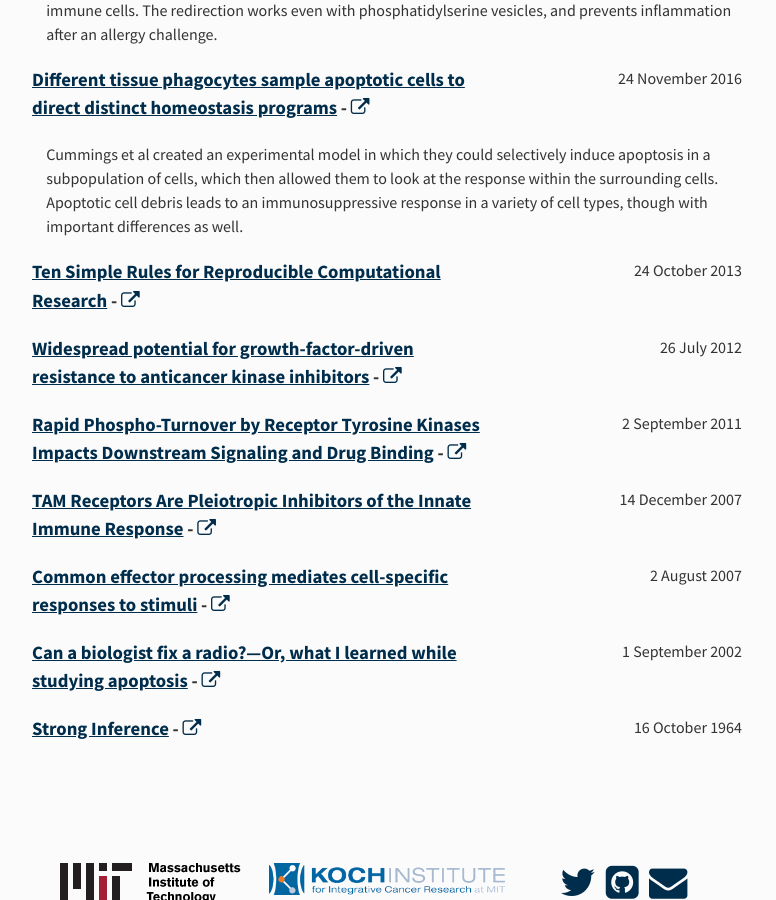
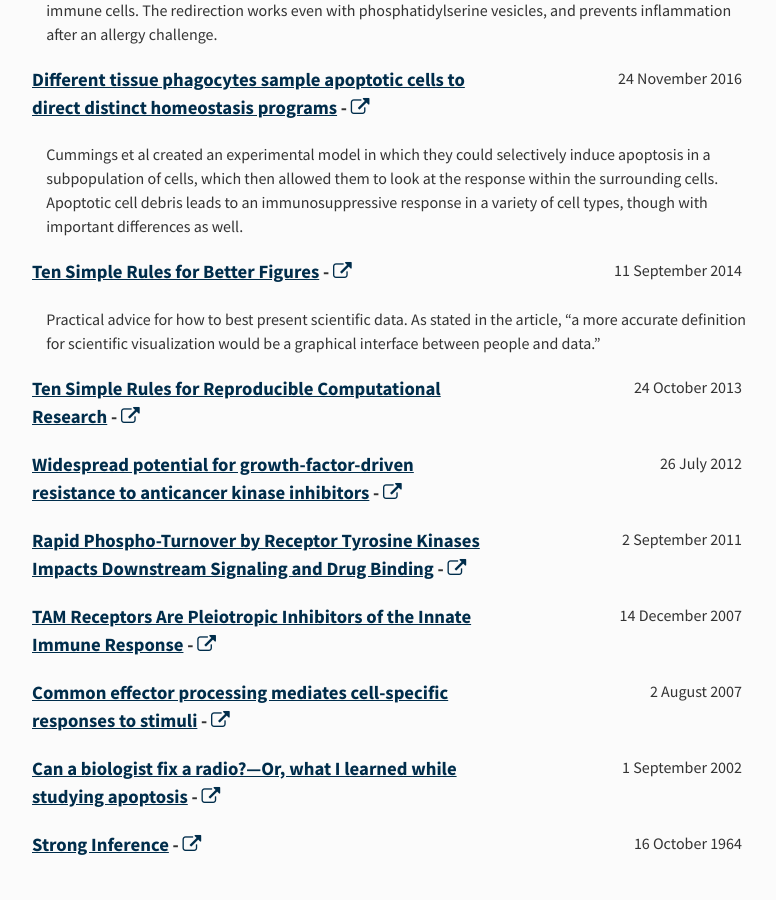
Before and after one commit to meyer-lab/asmlab.org, a Jekyll site: the page built from reading/index.html, in a window 1280 px wide and 900 px high, scrolled down 516 px. Shown: the whole window, without its empty margins (253-1029 px from the left). Built offline with Jekyll 4.4.1, drawn with Linux system fonts in a browser that asks for light colours; nearby versions of some CDN libraries; Markdown is read by kramdown in place of the engine named in the settings; comment, search, counter and statistics services are not loaded.

Commit message:
BCRF funding and 10 rules for better figures.

```diff
--- a/_layouts/default.html
+++ b/_layouts/default.html
@@ -25,7 +25,7 @@
           <a href="http://ki.mit.edu"><img src="{{site.baseurl}}/public/images/kochlogo.png"></a>
         </div>
         <div class="col span_4 center">
-          <a href="http://www.twitter.com/aarmey"><i class="fa fa-twitter fa-3x"></i></a>&nbsp;&nbsp;&nbsp;&nbsp;<a href="https://github.com/thanatosmin"><i class="fa fa-github-square fa-3x"></i></a>&nbsp;&nbsp;&nbsp;&nbsp;<a href="mailto:me@ameyer.me"><i class="fa fa-envelope fa-3x"></i></a>
+          <a href="https://github.com/meyer-lab"><i class="fa fa-github-square fa-3x"></i></a>&nbsp;&nbsp;&nbsp;&nbsp;<a href="mailto:me@ameyer.me"><i class="fa fa-envelope fa-3x"></i></a>
         </div>
 
 
--- /dev/null
+++ b/_posts/lit/2014-09-11-ten-rules-for-better-figures.markdown
@@ -0,0 +1,12 @@
+---
+layout: post
+title:  Ten Simple Rules for Better Figures
+date:   2014-09-11 00:00:01
+categories: literature
+external-url: http://dx.plos.org/10.1371/journal.pcbi.1003833
+tags:
+- presentation
+- scientific method
+---
+
+Practical advice for how to best present scientific data. As stated in the article, "a more accurate definition for scientific visualization would be a graphical interface between people and data."
```
Also changed, not shown: _drafts/2016-09-01-ICC-Immunofluorescence.markdown (deleted, +0 -14 lines), _posts/news/2016-12-01-BCRF-funding.markdown (added, +8 -0 lines).
